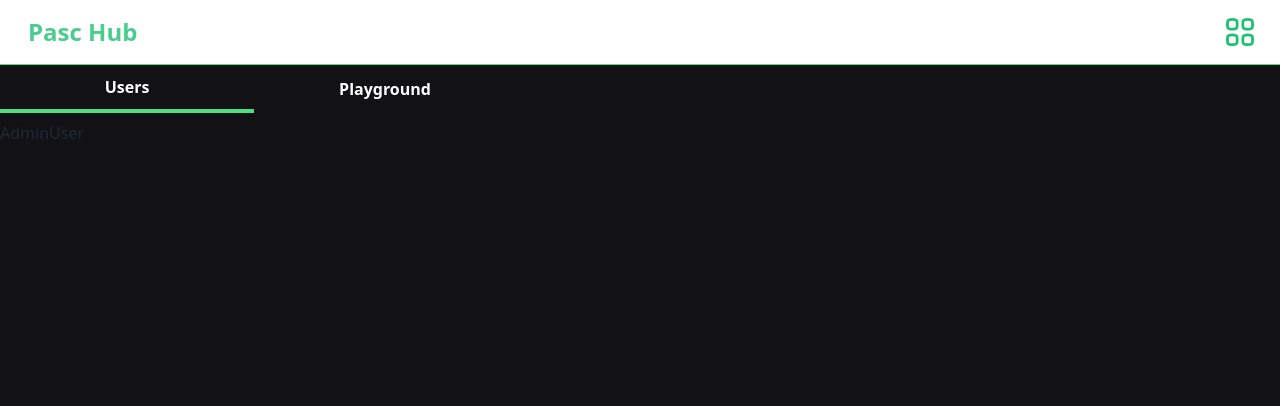
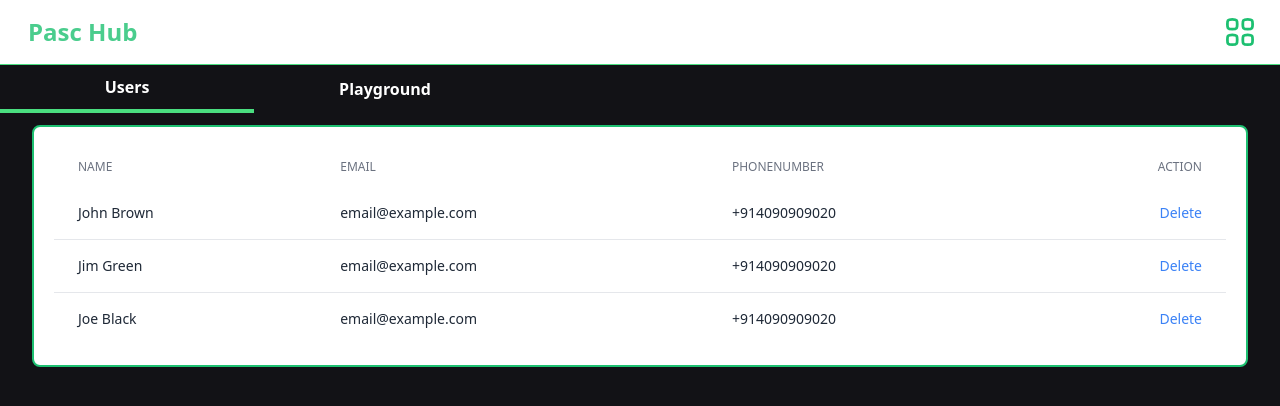
Before and after one commit to SHABIN-K/Studydrive, a Next.js app: page /admin in a window 1280 px wide. Shown: the top 406 px of the page. Built offline with nearby package versions, Linux system fonts and the light colour scheme; no server answers; sample sign-in values are in the browser's storage.

Commit message:
feat :admin dashboard table design

```diff
--- a/app/(root)/(dashboard)/(routes)/admin/page.jsx
+++ b/app/(root)/(dashboard)/(routes)/admin/page.jsx
@@ -104,7 +104,7 @@ const AdminPanel = () => {
                   </Tab>
                 ))}
               </Tab.List>
-              <Tab.Panels className="mt-2">
+              <Tab.Panels className="mt-3 mx-2 sm:mx-8">
                 <Tab.Panel>
                   <AdminUser />
                 </Tab.Panel>
--- a/components/admin/AdminUser.jsx
+++ b/components/admin/AdminUser.jsx
@@ -1,7 +1,13 @@
-"use client";
+import Table from "../ui/Table";
 
 const AdminUser = () => {
-  return <div>AdminUser</div>;
+  return (
+    <div className="">
+      <div className="p-5 border-2 rounded-lg border-[#1dc071] bg-base-100">
+        <Table />
+      </div>
+    </div>
+  );
 };
 
 export default AdminUser;
--- a/components/ui/Table.jsx
+++ b/components/ui/Table.jsx
@@ -1,9 +1,98 @@
-import React from 'react'
+import React from "react";
 
 const Table = () => {
   return (
-    <div>Table</div>
-  )
-}
+    <div class="flex flex-col">
+      <div class="-m-1.5 overflow-x-auto">
+        <div class="p-1.5 min-w-full inline-block align-middle">
+          <div class="overflow-hidden">
+            <table class="min-w-full">
+              <thead>
+                <tr>
+                  <th
+                    scope="col"
+                    class="px-6 py-3 text-left text-xs font-medium text-gray-500 uppercase"
+                  >
+                    Name
+                  </th>
+                  <th
+                    scope="col"
+                    class="px-6 py-3 text-left text-xs font-medium text-gray-500 uppercase"
+                  >
+                    Email
+                  </th>
+                  <th
+                    scope="col"
+                    class="px-6 py-3 text-left text-xs font-medium text-gray-500 uppercase"
+                  >
+                    phonenumber
+                  </th>
+                  <th
+                    scope="col"
+                    class="px-6 py-3 text-right text-xs font-medium text-gray-500 uppercase"
+                  >
+                    Action
+                  </th>
+                </tr>
+              </thead>
+              <tbody class="divide-y divide-gray-200 dark:divide-gray-700">
+                <tr>
+                  <td class="px-6 py-4 whitespace-nowrap text-sm font-medium text-gray-800 dark:text-gray-200">
+                    John Brown
+                  </td>
+                  <td class="px-6 py-4 whitespace-nowrap text-sm text-gray-800 dark:text-gray-200">
+                    email@example.com
+                  </td>
+                  <td class="px-6 py-4 whitespace-nowrap text-sm text-gray-800 dark:text-gray-200">
+                    +914090909020
+                  </td>
+                  <td class="px-6 py-4 whitespace-nowrap text-right text-sm font-medium">
+                    <a class="text-blue-500 hover:text-blue-700" href="#">
+                      Delete
+                    </a>
+                  </td>
+                </tr>
 
-export default Table
+                <tr>
+                  <td class="px-6 py-4 whitespace-nowrap text-sm font-medium text-gray-800 dark:text-gray-200">
+                    Jim Green
+                  </td>
+                  <td class="px-6 py-4 whitespace-nowrap text-sm text-gray-800 dark:text-gray-200">
+                    email@example.com
+                  </td>
+                  <td class="px-6 py-4 whitespace-nowrap text-sm text-gray-800 dark:text-gray-200">
+                    +914090909020
+                  </td>
+                  <td class="px-6 py-4 whitespace-nowrap text-right text-sm font-medium">
+                    <a class="text-blue-500 hover:text-blue-700" href="#">
+                      Delete
+                    </a>
+                  </td>
+                </tr>
+
+                <tr>
+                  <td class="px-6 py-4 whitespace-nowrap text-sm font-medium text-gray-800 dark:text-gray-200">
+                    Joe Black
+                  </td>
+                  <td class="px-6 py-4 whitespace-nowrap text-sm text-gray-800 dark:text-gray-200">
+                    email@example.com
+                  </td>
+                  <td class="px-6 py-4 whitespace-nowrap text-sm text-gray-800 dark:text-gray-200">
+                    +914090909020
+                  </td>
+                  <td class="px-6 py-4 whitespace-nowrap text-right text-sm font-medium">
+                    <a class="text-blue-500 hover:text-blue-700" href="#">
+                      Delete
+                    </a>
+                  </td>
+                </tr>
+              </tbody>
+            </table>
+          </div>
+        </div>
+      </div>
+    </div>
+  );
+};
+
+export default Table;
```
